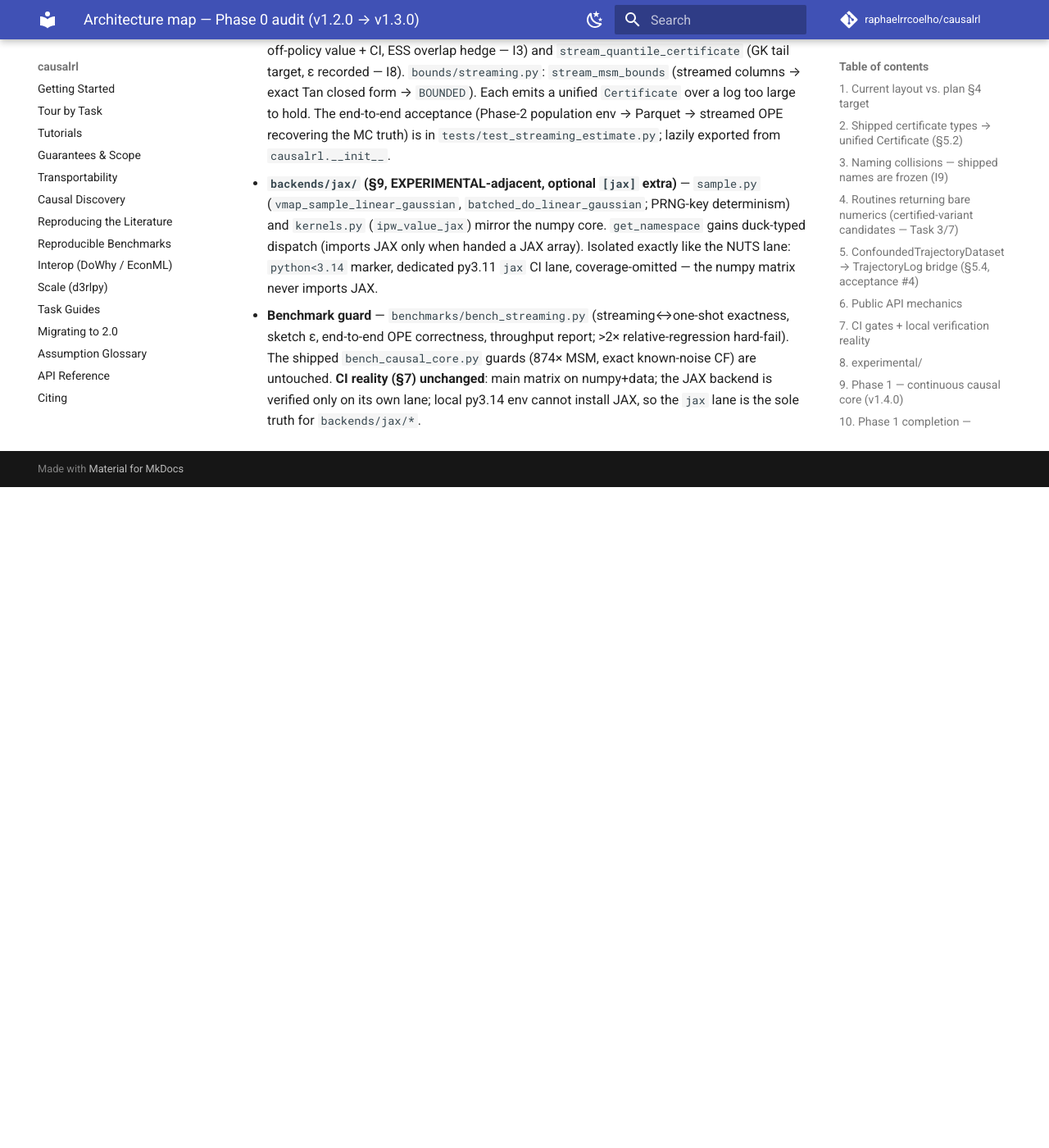
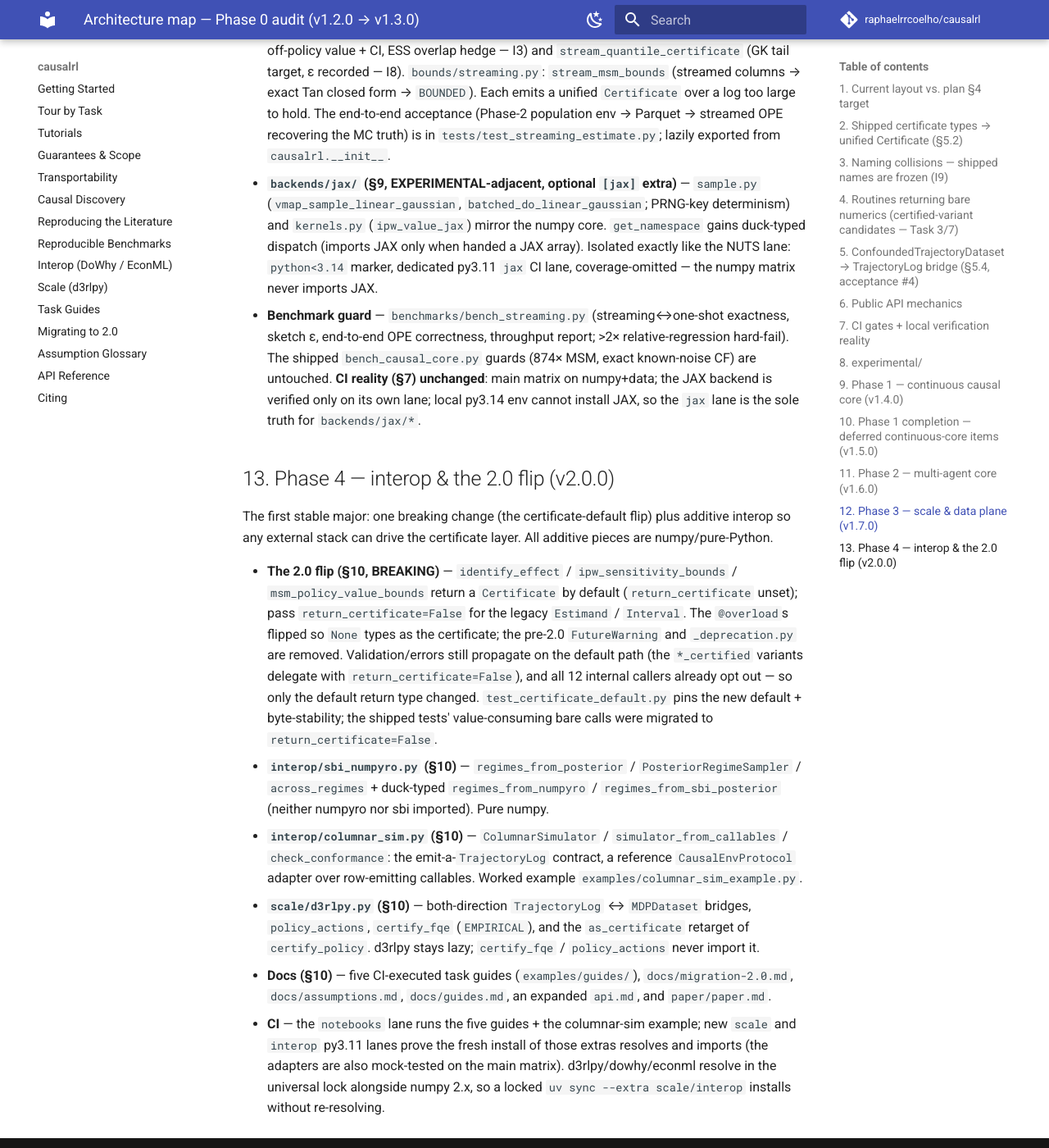
Before and after one commit to raphaelrrcoelho/causalrl, an MkDocs documentation site: the page built from docs/architecture-map.md, in a window 1280 px wide and 1400 px high, scrolled down 7294 px. Shown: the whole window at 82% size. Built offline with MkDocs 1.6.1 and Material for MkDocs 9.7.7, drawn with Linux system fonts in a browser that asks for light colours; comment, search, counter and statistics services are not loaded; before the commit the page ends 7888 px from its top, so only the background shows below that.

Commit message:
release: v2.0.0 — first stable major (Phase 4 interop + the 2.0 flip)
Version 1.7.0 -> 2.0.0; lock regen. CHANGELOG [2.0.0] (breaking flip + additive
interop) + architecture-map §13. CI: the notebooks lane runs the five task
guides + the columnar-sim example; new py3.11 'scale' and 'interop' lanes prove
the fresh install of those extras resolves + imports (d3rlpy/dowhy/econml are in
the universal lock alongside numpy 2.x, so a locked sync installs without
re-resolving). Semver: the certificate-default flip is the only breaking change
(major bump); everything else additive. STOP before publish.

```diff
--- a/docs/architecture-map.md
+++ b/docs/architecture-map.md
@@ -225,3 +225,32 @@ core; the JAX backend is an optional accelerated mirror whose only hard duty is
   `bench_causal_core.py` guards (874× MSM, exact known-noise CF) are untouched. **CI reality (§7)
   unchanged**: main matrix on numpy+data; the JAX backend is verified only on its own lane; local
   py3.14 env cannot install JAX, so the `jax` lane is the sole truth for `backends/jax/*`.
+
+## 13. Phase 4 — interop & the 2.0 flip (v2.0.0)
+
+The first stable major: one breaking change (the certificate-default flip) plus additive interop so
+any external stack can drive the certificate layer. All additive pieces are numpy/pure-Python.
+
+- **The 2.0 flip (§10, BREAKING)** — `identify_effect` / `ipw_sensitivity_bounds` /
+  `msm_policy_value_bounds` return a `Certificate` by default (`return_certificate` unset); pass
+  `return_certificate=False` for the legacy `Estimand` / `Interval`. The `@overload`s flipped so
+  `None` types as the certificate; the pre-2.0 `FutureWarning` and `_deprecation.py` are removed.
+  Validation/errors still propagate on the default path (the `*_certified` variants delegate with
+  `return_certificate=False`), and all 12 internal callers already opt out — so only the default
+  return type changed. `test_certificate_default.py` pins the new default + byte-stability; the
+  shipped tests' value-consuming bare calls were migrated to `return_certificate=False`.
+- **`interop/sbi_numpyro.py` (§10)** — `regimes_from_posterior` / `PosteriorRegimeSampler` /
+  `across_regimes` + duck-typed `regimes_from_numpyro` / `regimes_from_sbi_posterior` (neither
+  numpyro nor sbi imported). Pure numpy.
+- **`interop/columnar_sim.py` (§10)** — `ColumnarSimulator` / `simulator_from_callables` /
+  `check_conformance`: the emit-a-`TrajectoryLog` contract, a reference `CausalEnvProtocol` adapter
+  over row-emitting callables. Worked example `examples/columnar_sim_example.py`.
+- **`scale/d3rlpy.py` (§10)** — both-direction `TrajectoryLog` ↔ `MDPDataset` bridges,
+  `policy_actions`, `certify_fqe` (`EMPIRICAL`), and the `as_certificate` retarget of
+  `certify_policy`. d3rlpy stays lazy; `certify_fqe` / `policy_actions` never import it.
+- **Docs (§10)** — five CI-executed task guides (`examples/guides/`), `docs/migration-2.0.md`,
+  `docs/assumptions.md`, `docs/guides.md`, an expanded `api.md`, and `paper/paper.md`.
+- **CI** — the `notebooks` lane runs the five guides + the columnar-sim example; new `scale` and
+  `interop` py3.11 lanes prove the fresh install of those extras resolves and imports (the adapters
+  are also mock-tested on the main matrix). d3rlpy/dowhy/econml resolve in the universal lock
+  alongside numpy 2.x, so a locked `uv sync --extra scale/interop` installs without re-resolving.
--- a/pyproject.toml
+++ b/pyproject.toml
@@ -1,6 +1,6 @@
 [project]
 name = "causalrl"
-version = "1.7.0"
+version = "2.0.0"
 description = "Causal reinforcement learning: the 9-task causal RL taxonomy, made runnable."
 readme = "README.md"
 requires-python = ">=3.11"
```
Also changed, not shown: CHANGELOG.md (+37 -0 lines), 2 other files.
